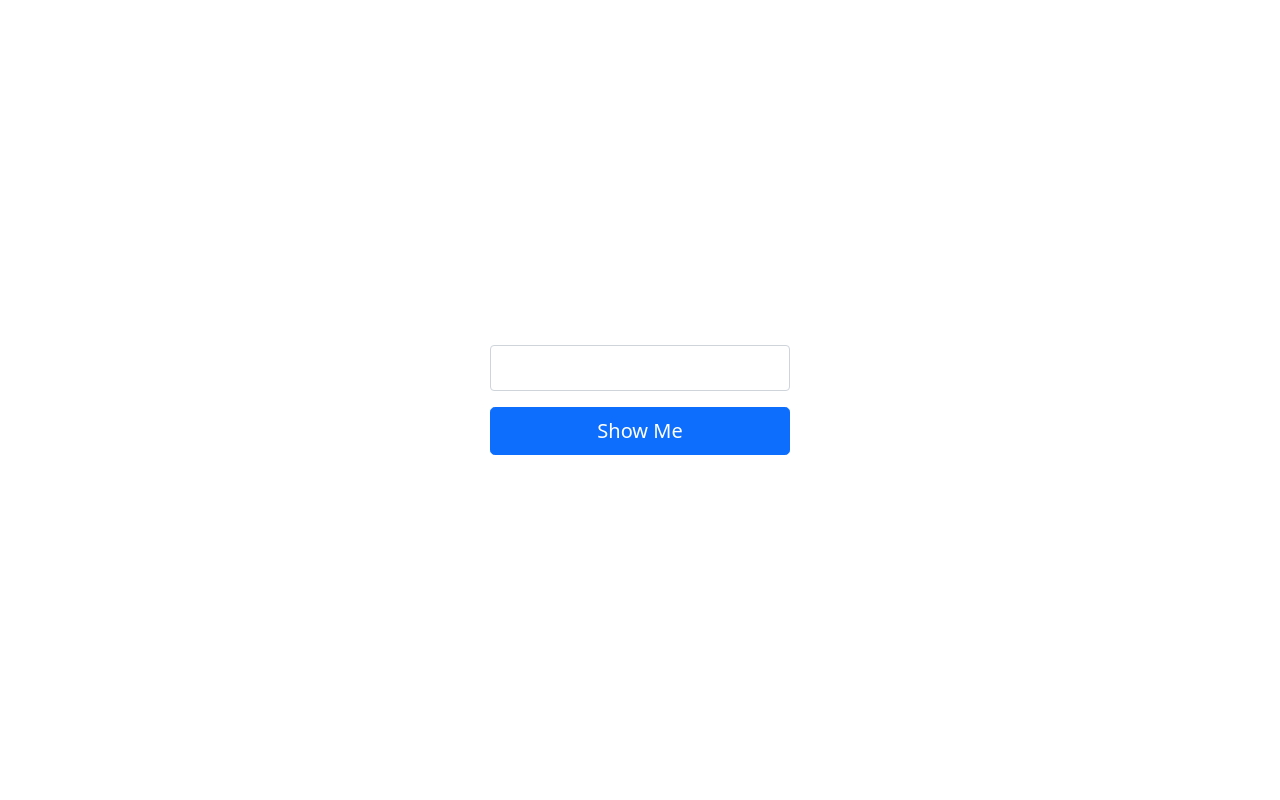
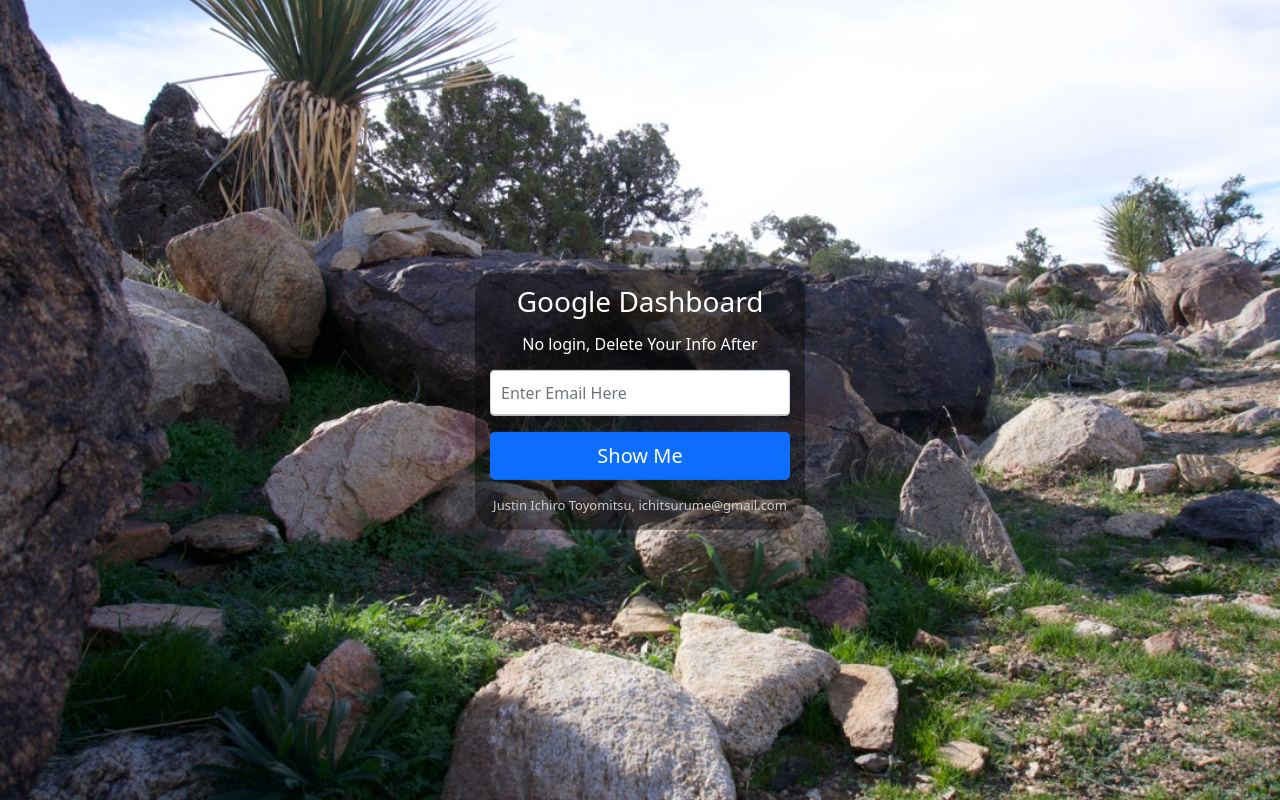
Before and after one commit to w4tson442/Fun-Google-Playground, a Django app: page /front/ in a window 1280 px wide. Run offline with Django 3.2, Linux system fonts and the light colour scheme.

Commit message:
Fixing up index page with better login and background

```diff
--- a/Googlio/static/front/css/index.css
+++ b/Googlio/static/front/css/index.css
@@ -1,9 +1,14 @@
+.bg-image {
+  filter: blur(0px);
+  -webkit-filter: blur(0px);
+  height:100%;
+  background-position: center;
+  background-repeat: no-repeat;
+  background-size: cover;
+  background-image: url("/static/front/img/Justin_Photo.jpeg");
+}
 body {
-    display:flex;
     align-items:center;
-    padding-top:40px;
-    padding-bottom:40px;
-    background-color:#f5f5f5;
 }
 
 html, body {
@@ -15,6 +20,21 @@
     max-width:330px;
     padding:15px;
     margin:auto;
+    color: white;
+    /* border: 2px solid #f1f1f1; */
+    border-radius:25px;
+    background-color: rgba(0,0,0, 0.4);
+    transform: translate(-50%, -50%);
+    top: 50%;
+    left:50%;
+    z-index: 2;
+    position: absolute;
+}
+
+.form-sign p {
+    font-size:13px;
+    color: #cccccc;
+    margin-bottom: 0px !important;
 }
 
 .form-sign .form-control {
--- a/Googlio/templates/front/index.html
+++ b/Googlio/templates/front/index.html
@@ -10,12 +10,16 @@
     <link href="https://cdn.jsdelivr.net/npm/bootstrap@5.0.0-beta1/dist/css/bootstrap.min.css" rel="stylesheet" integrity="sha384-giJF6kkoqNQ00vy+HMDP7azOuL0xtbfIcaT9wjKHr8RbDVddVHyTfAAsrekwKmP1" crossorigin="anonymous">
 </head>
 <body class="text-center">
+    <div class="bg-image"></div>
     <div class="form-sign">
         <form action="{% url 'front:send' %}" method="post">
             {% csrf_token %}
+            <h1 class="h3 mb-3 fw-normal">Google Dashboard</h1>
+            <h6 class="h6 mb-3 fw-normal">No login, Delete Your Info After</h6>
             <label for="id_email" class="visually-hidden">Your Email:</label>
-            <input type="email" name="email" id="id_email" class="form-control">
+            <input type="email" name="email" id="id_email" class="form-control" placeholder="Enter Email Here">
             <button class="w-100 btn btn-lg btn-primary mt-3" type="submit">Show Me</button>
+            <p class="mt-3">Justin Ichiro Toyomitsu, ichitsurume@gmail.com</p>
         </form>
     </div>
 </body>
```
Also changed, not shown: Googlio/static/front/img/Justin_Photo.jpeg (added).
